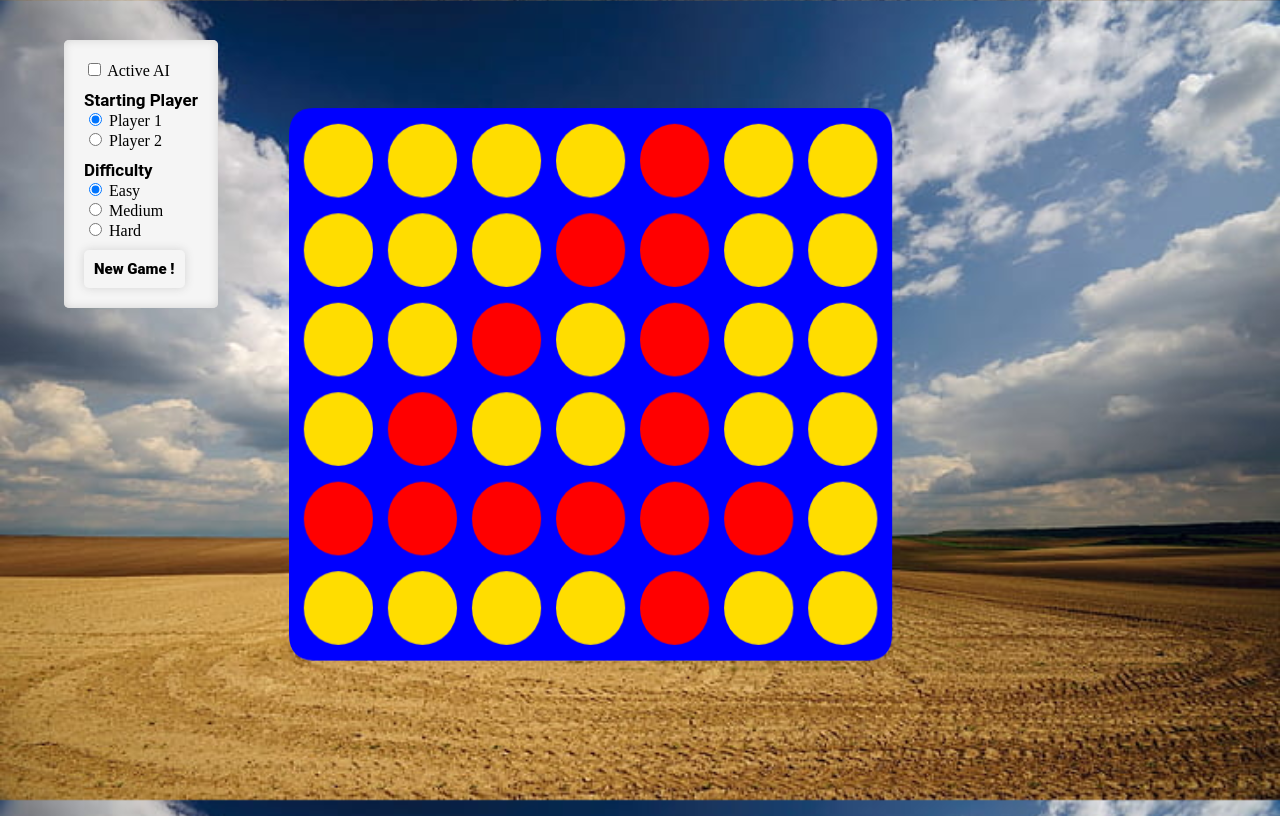
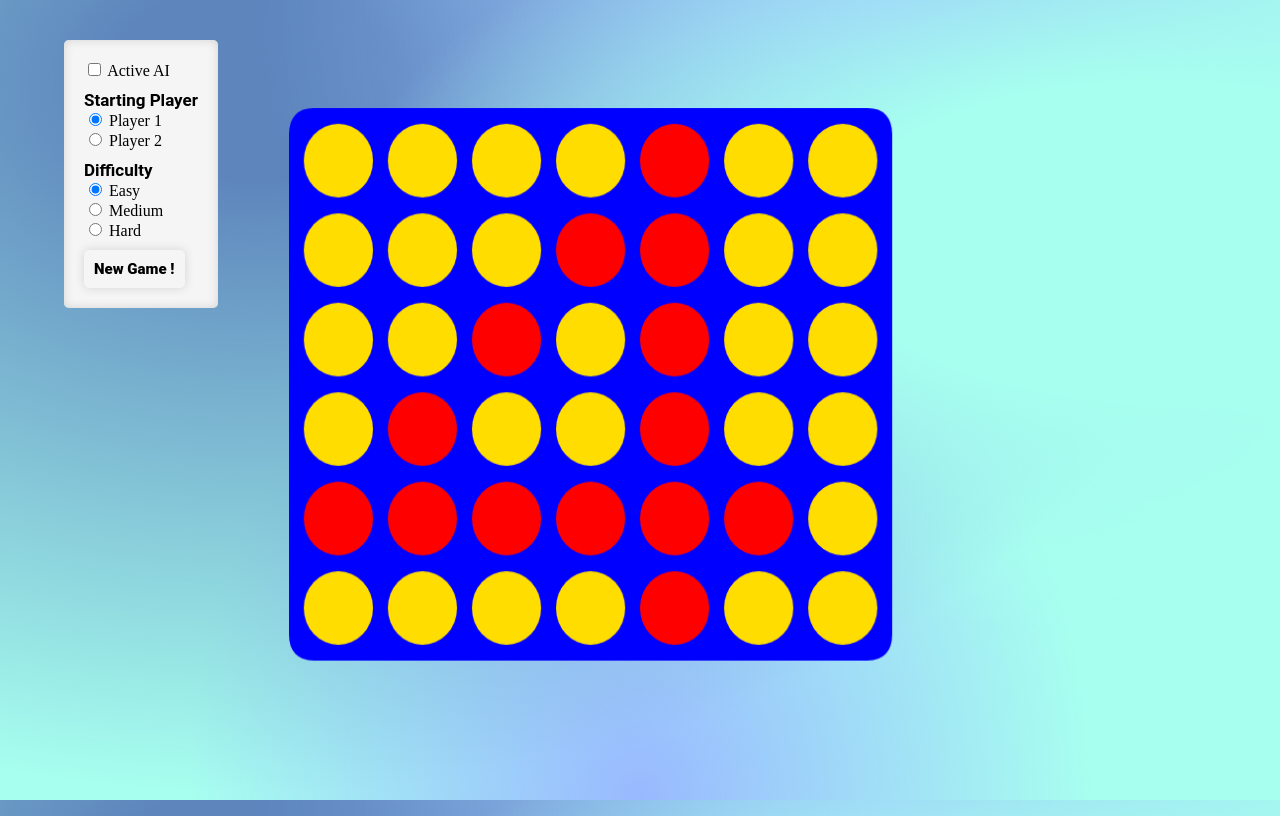
Before and after one commit to eliotmasset/Connect4, a plain HTML site: page connect4.html in a window 1280 px wide. Drawn offline with nearby package versions, Linux system fonts and the light colour scheme.

Commit message:
Update connect4.css

```diff
--- a/connect4.css
+++ b/connect4.css
@@ -1,9 +1,57 @@
 body {
-  background: url(Assets/image/back.jpg);
   background-size: cover;
   background-repeat: no-repeat;
   background-attachment: fixed;
   background-position: center;
+  will-change: background-position;
+      --bg-gradient-stop-1: #a7ffef;
+      --bg-gradient-stop-2: #99b9ff;
+      --bg-gradient-stop-3: #5e86bd;
+    background-color: var(--bg-gradient-stop-1);
+    background-image: radial-gradient(
+        ellipse at 90% 30%,
+        var(--bg-gradient-stop-1) 20%,
+        transparent 50%
+      ),
+      radial-gradient(
+        ellipse at 70% 0%,
+        var(--bg-gradient-stop-2) 0%,
+        transparent 50%
+      ),
+      radial-gradient(
+        ellipse at 20% 10%,
+        var(--bg-gradient-stop-3) 10%,
+        transparent 70%
+      ),
+      radial-gradient(
+        ellipse at 50% 100%,
+        var(--bg-gradient-stop-2) 0%,
+        transparent 50%
+      );
+    background-size: 200% 100%;
+    background-size: 400% 200%;
+    background-position: 0% 0%;
+    animation: bg-gradient-anim-1 20s linear infinite;
+}
+
+
+@keyframes bg-gradient-anim-1 {
+  0%,
+  100% {
+    background-position: 0% 0%;
+  }
+
+  25% {
+    background-position: 100% 70%;
+  }
+
+  50% {
+    background-position: 70% 0%;
+  }
+
+  75% {
+    background-position: 0% 100%;
+  }
 }
 
 content {
```
